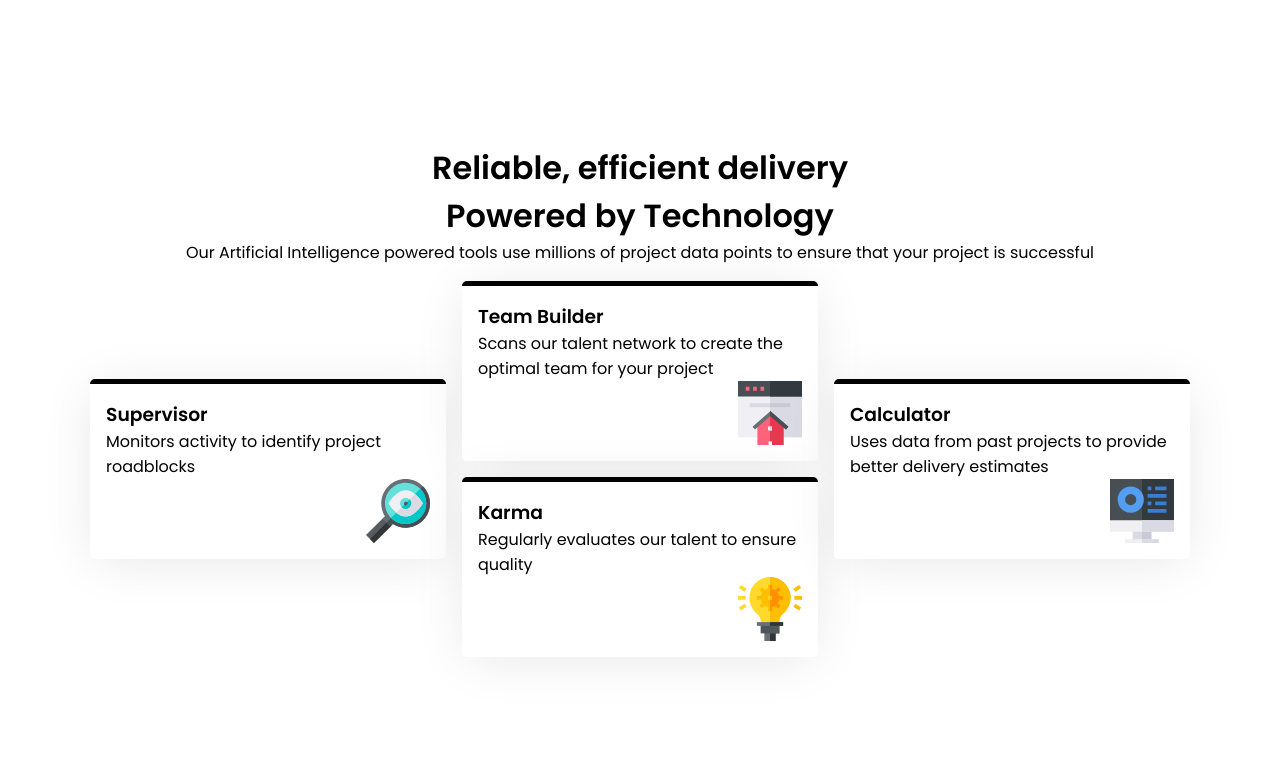
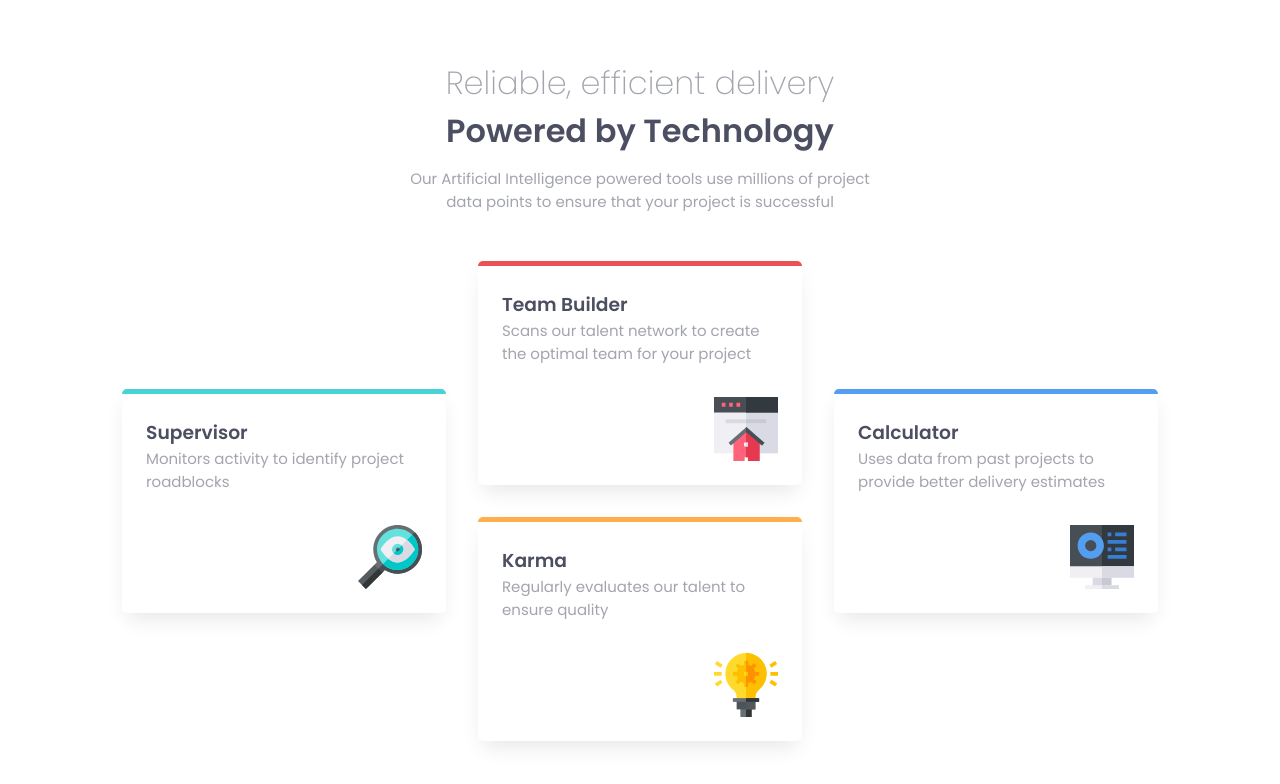
Before and after one commit to erlanggaadptr/four-card-feature-section-master, a plain HTML site: page index.html in a window 1280 px wide. Drawn offline with Linux system fonts and the light colour scheme.

Commit message:
Add cards styling

```diff
--- a/css/style.css
+++ b/css/style.css
@@ -7,12 +7,19 @@
 body {
   background-color: var(--very-light-grey);
   font-family: var(--ff);
+  color: var(--light-text-col);
+}
+
+p {
+  font-size: var(--fs);
+  font-weight: var(--fw-regular);
 }
 
 main {
   max-width: 68.75rem;
   min-height: 100vh;
   margin: 0 auto;
+  padding: 2rem;
   align-items: center;
   justify-content: center;
 }
@@ -20,13 +27,15 @@ main {
 .section-wrapper {
   align-items: center;
   justify-content: center;
-  gap: 1rem;
+  gap: 3rem;
 }
 
 .header-wrapper {
+  padding: 0 26%;
   align-items: center;
   justify-content: center;
   text-align: center;
+  gap: 0.75rem;
 }
 
 .col-1-wrapper {
@@ -45,7 +54,7 @@ main {
   grid-template-areas:
   'col-1-wrapper col-2-wrapper col-3-wrapper'
   'col-1-wrapper col-2-wrapper col-3-wrapper';
-  gap: 1rem;
+  gap: 2rem;
 }
 
 .col-1-wrapper,
@@ -57,18 +66,32 @@ main {
 .col-2-wrapper {
   align-items: center;
   justify-content: space-between;
-  gap: 1rem;
+  gap: 2rem;
 }
 
 .card {
   background-color: #fff;
-  padding: 1rem;
+  padding: 1.5rem;
   border-top: 5px solid #000;
   border-radius: 5px;
-  box-shadow: 0 5px 50px -5px rgba(0, 0, 0, 0.10);
+  box-shadow: 0 10px 20px -5px rgba(0, 0, 0, 0.10);
   justify-content: space-between;
+  gap: 2rem;
 }
 
 .card .card-icon {
   align-self: flex-end;
 }
+
+.supervisor {
+  border-top: 5px solid var(--supervisor-col);
+}
+.team-builder {
+  border-top: 5px solid var(--team-builder-col);
+}
+.karma {
+  border-top: 5px solid var(--karma-col);
+}
+.calculator {
+  border-top: 5px solid var(--calculator-col);
+}
--- a/css/utilities.css
+++ b/css/utilities.css
@@ -31,3 +31,12 @@
 .grid-flow {
   display: grid;
 }
+
+.bold-text {
+  color: var(--bold-text-col);
+  font-weight: var(--fw-semibold);
+}
+.light-text {
+  color: var(--light-text-col);
+  font-weight: var(--fw-extralight);
+}
--- a/index.html
+++ b/index.html
@@ -23,9 +23,10 @@
     <main class="flex-row">
       <div class="section-wrapper flex-column">
         <div class="header-wrapper flex-column">
-          <div class="heading">
-            <h1>
-              Reliable, efficient delivery<br /><span class="sub-heading"
+          <div class="header-heading">
+            <h1 class="heading-text light-text">
+              Reliable, efficient delivery<br /><span
+                class="sub-heading bold-text"
                 >Powered by Technology</span
               >
             </h1>
@@ -38,10 +39,12 @@
         <div class="cards-wrapper grid-flow">
           <div class="col-1-wrapper flex-column">
             <div class="card supervisor flex-column">
-              <h3 class="card-heading">Supervisor</h3>
+              <div class="card-text">
+                <h3 class="card-heading bold-text">Supervisor</h3>
                 <p class="card-paragraph">
                   Monitors activity to identify project roadblocks
                 </p>
+              </div>
               <svg
                 class="card-icon"
                 xmlns="http://www.w3.org/2000/svg"
@@ -103,11 +106,13 @@
           </div>
           <div class="col-2-wrapper flex-column">
             <div class="card team-builder flex-column">
-              <h3 class="card-heading">Team Builder</h3>
+              <div class="card-text">
+                <h3 class="card-heading bold-text">Team Builder</h3>
                 <p class="card-paragraph">
                   Scans our talent network to create the optimal team for your
                   project
                 </p>
+              </div>
               <svg
                 class="card-icon"
                 xmlns="http://www.w3.org/2000/svg"
@@ -154,10 +159,12 @@
               </svg>
             </div>
             <div class="card karma flex-column">
-              <h3 class="card-heading">Karma</h3>
+              <div class="card-text">
+                <h3 class="card-heading bold-text">Karma</h3>
                 <p class="card-paragraph">
                   Regularly evaluates our talent to ensure quality
                 </p>
+              </div>
               <svg
                 class="card-icon"
                 xmlns="http://www.w3.org/2000/svg"
@@ -224,11 +231,13 @@
           </div>
           <div class="col-3-wrapper flex-column">
             <div class="card calculator flex-column">
-              <h3 class="card-heading">Calculator</h3>
+              <div class="card-text">
+                <h3 class="card-heading bold-text">Calculator</h3>
                 <p class="card-paragraph">
                   Uses data from past projects to provide better delivery
                   estimates
                 </p>
+              </div>
               <svg
                 class="card-icon"
                 xmlns="http://www.w3.org/2000/svg"
```
Lines whose indentation alone changed are shown as unchanged.
